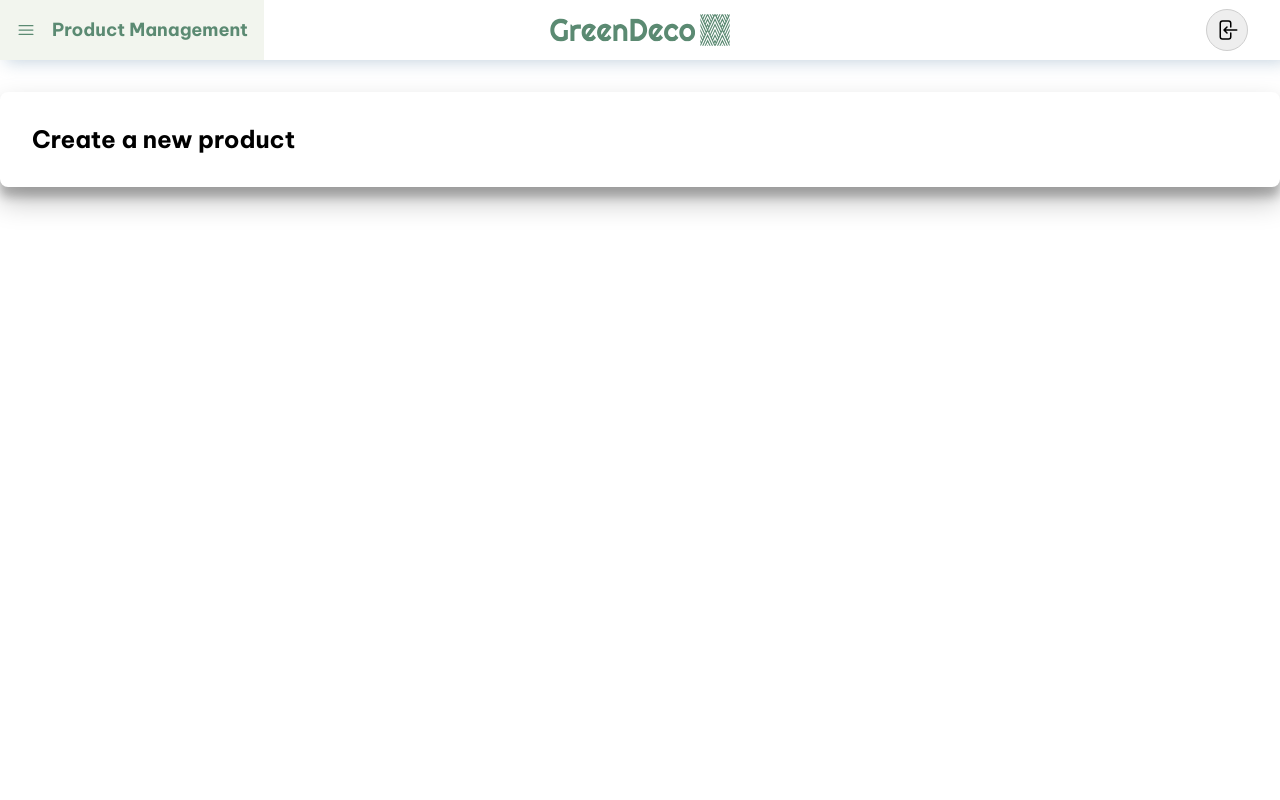
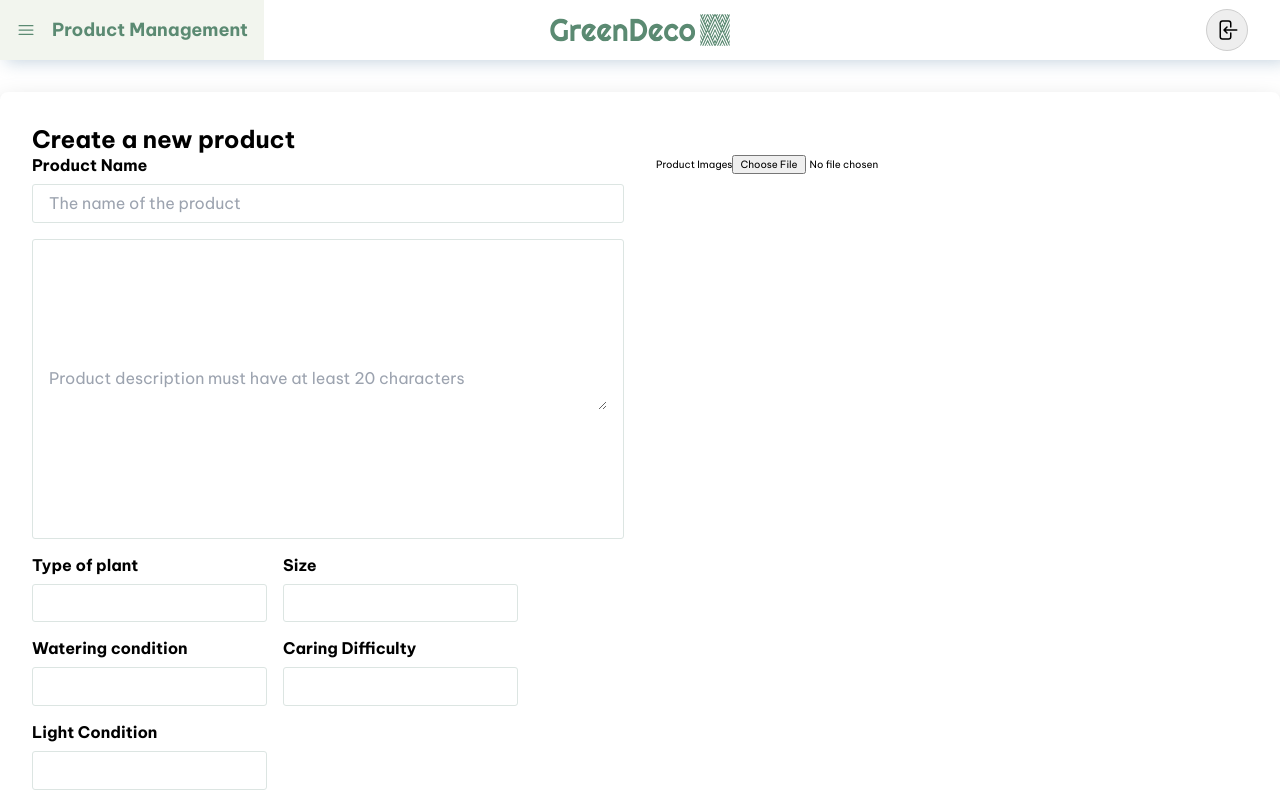
Before and after one commit to minhman2501/greendeco-fe, a Next.js app: page /administrator/product/create in a window 1280 px wide. Shown: the top 800 px of the page. Built offline with nearby package versions, Linux system fonts and the light colour scheme; no server answers.

Commit message:
feat: change form layout && implement form to page

```diff
--- a/app/(routes)/(main)/administrator/(main)/product/create/CreateProductForm.tsx
+++ b/app/(routes)/(main)/administrator/(main)/product/create/CreateProductForm.tsx
@@ -1,4 +1,5 @@
-import { TextField } from '@/app/_components/form'
+'use client'
+import { TextField, Input } from '@/app/_components/form'
 import Button from '@/app/_components/Button'
 import { useForm, SubmitHandler } from 'react-hook-form'
 import { zodResolver } from '@hookform/resolvers/zod'
@@ -57,9 +58,11 @@ export default function CreateProductForm() {
 	return (
 		<form
 			// onSubmit={}
-			className='flex w-full flex-col gap-cozy text-body-sm'
+			className='w-full'
 		>
-			<div className='flex-row-between gap-cozy'>
+			<div className='grid w-full grid-cols-2 gap-comfortable'>
+				<>
+					<div className='flex-col-start gap-cozy text-body-md'>
 						<div className='flex-1'>
 							<TextField
 								type='text'
@@ -71,16 +74,14 @@ export default function CreateProductForm() {
 							/>
 						</div>
 						<div className='flex-1'>
-					<TextField
-						type='text'
-						label='Brief description of the product'
+							<Input
+								multiline
 								placeholder='Product description must have at least 20 characters'
-						register={register('description')}
-						error={Boolean(errors?.description)}
-						helperText={errors?.description?.message}
+								className='min-h-[300px]'
+								{...register('description')}
 							/>
 						</div>
-			</div>
+						<div className='flex flex-wrap gap-cozy'>
 							<div>
 								<TextField
 									type='text'
@@ -132,6 +133,7 @@ export default function CreateProductForm() {
 									helperText={errors?.light?.message}
 								/>
 							</div>
+						</div>
 						<div>
 							<TextField
 								type='text'
@@ -141,6 +143,17 @@ export default function CreateProductForm() {
 								error={Boolean(errors?.detail)}
 								helperText={errors?.detail?.message}
 							/>
+						</div>
+					</div>
+				</>
+				<div>
+					<label>Product Images</label>
+					<input
+						type='file'
+						id='upload-photo'
+						accept='image/*'
+					/>
+				</div>
 			</div>
 			<Button
 				type='submit'
--- a/app/(routes)/(main)/administrator/(main)/product/create/page.tsx
+++ b/app/(routes)/(main)/administrator/(main)/product/create/page.tsx
@@ -1,10 +1,12 @@
 import Block from '@/app/_components/Block'
+import CreateProductForm from './CreateProductForm'
 
 export default function CreateProductPage() {
 	return (
 		<div className='min-h-screen py-comfortable'>
 			<Block>
 				<h1>Create a new product</h1>
+				<CreateProductForm />
 			</Block>
 		</div>
 	)
```
Lines whose indentation alone changed are shown as unchanged.
